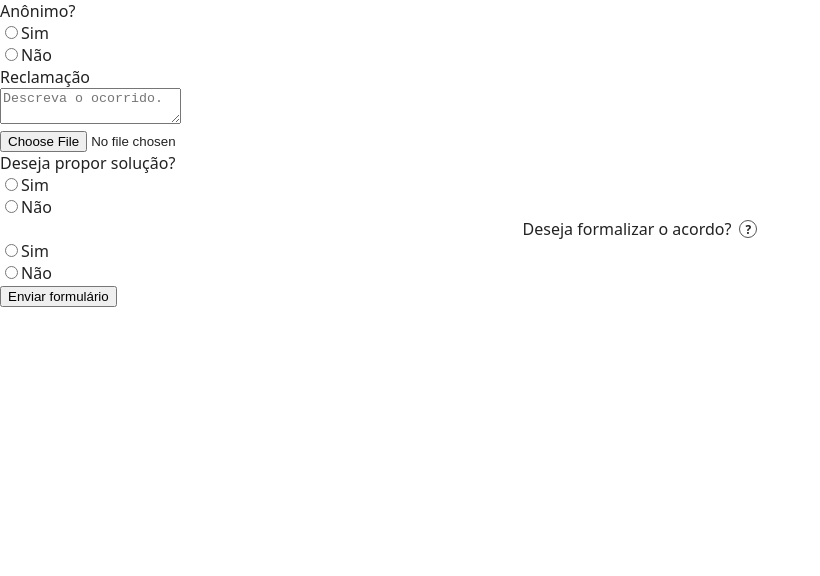
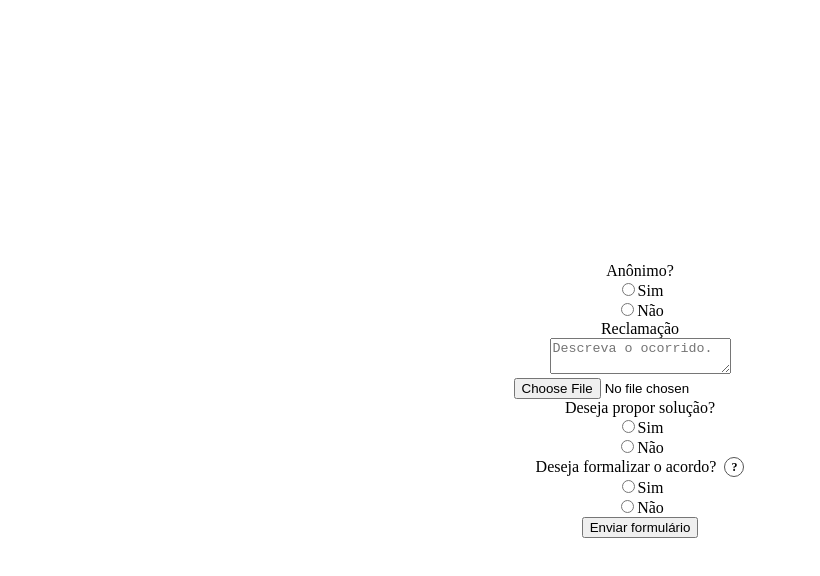
Before and after one commit to cathsantana/squad17_odrcon_frontend, a React app: page /reclamacao in a window 1280 px wide. Shown: the top 576 px of the page, without its empty margins (0-820 px from the left). Built offline with nearby package versions, Linux system fonts and the light colour scheme; the HTML template or start-up script is replaced by a standard one.

Commit message:
Reorganiza as rotas com router e cria uma navegação básica por link na tela de início

```diff
--- a/src/App.jsx
+++ b/src/App.jsx
@@ -1,7 +1,16 @@
-import Dashboard from "./Dashboard";
+import { Link } from "react-router-dom";
 
 function App() {
-  return <Dashboard />;
+  return (
+    <div>
+      <h1>Início</h1>
+      <nav>
+  <Link to="/reclamacao">Nova reclamação</Link>
+  <br />
+  <Link to="/dashboard">Dashboard</Link>
+</nav>
+    </div>
+  );
 }
 
 export default App;
--- a/src/index.css
+++ b/src/index.css
@@ -1,10 +1,14 @@
-* {
-  box-sizing: border-box;
+html,
+body {
+  margin: 0;
+  min-height: 100vh;
 }
 
-body {
-  margin: 0;
-  font-family: system-ui, Arial, sans-serif;
-  background: #ffffff;
-  color: #222222;
+#root {
+  min-height: 100vh;
+  display: flex;
+  flex-direction: column;
+  align-items: center;
+  justify-content: center;
+  text-align: center;
 }
--- a/src/main.jsx
+++ b/src/main.jsx
@@ -8,11 +8,14 @@ import { createBrowserRouter, RouterProvider } from 'react-router-dom'
 // IMPORTS DE COMPONENTES
 import App from './App.jsx'
 import ReclamacaoForm from './Pages/ReclamacaoForm/ReclamacaoForm.jsx'
+import Dashboard from './Pages/Dashboard/Dashboard.jsx'
 
 // ROTEAMENTOS
 const router = createBrowserRouter([
   {path:'/', element:<App/>},
-  {path:'/reclamacao', element:<ReclamacaoForm/>}
+  {path:'/reclamacao', element:<ReclamacaoForm/>},
+  {path:'/dashboard', element:<Dashboard/>}
+
 ])
 
 createRoot(document.getElementById('root')).render(
```
Also changed, not shown: src/Pages/Dashboard/Dashboard.css (renamed from src/Dashboard.css), src/Pages/Dashboard/Dashboard.jsx (renamed from src/Dashboard.jsx), 1 other file (tests, documents, lock files or other folders).
